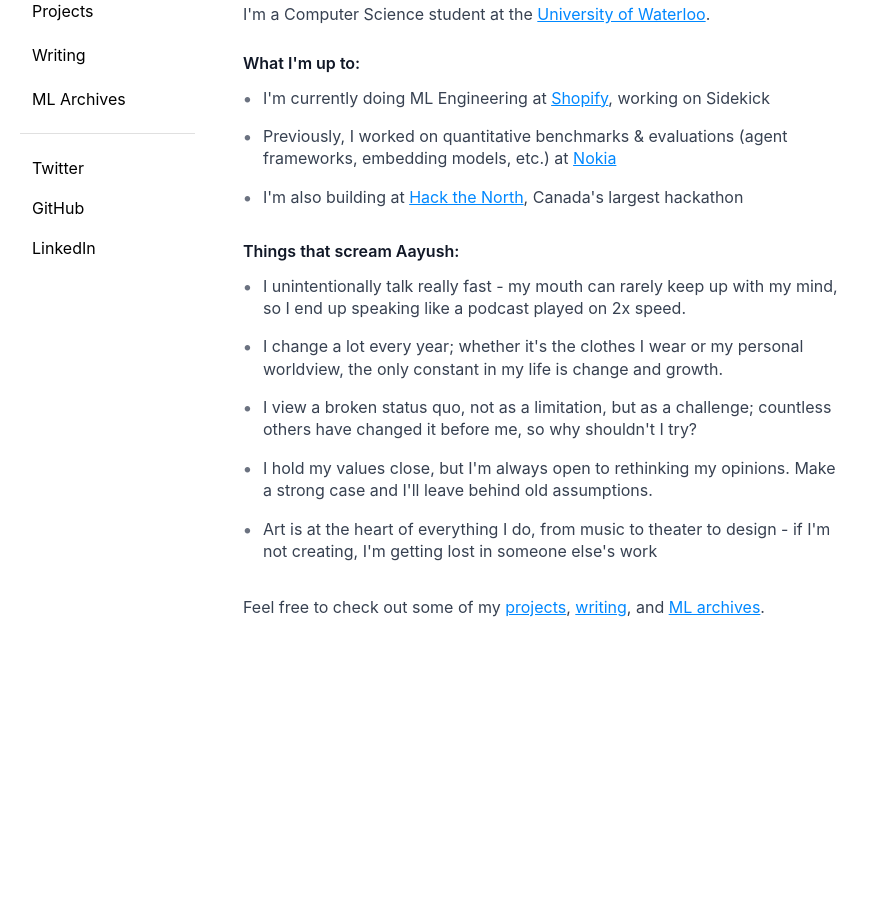
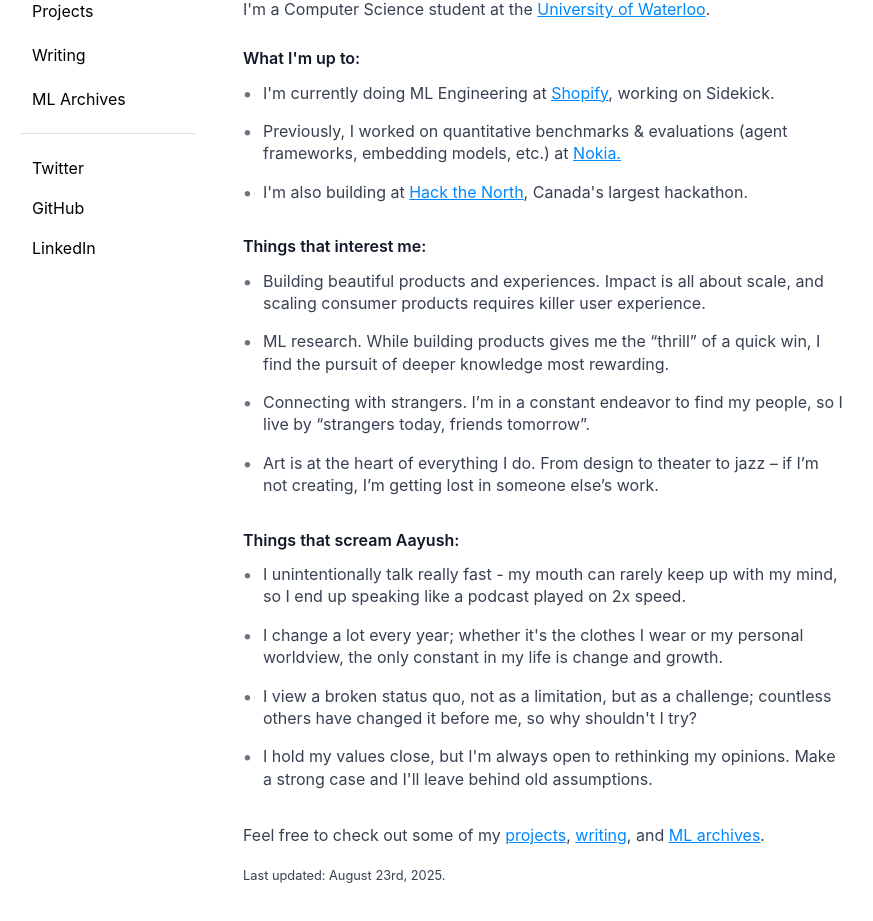
Before and after one commit to AayushGrover101/aayush-grover-portfolio, a React (Vite) app: page / in a window 1280 px wide. Shown: the part 131-1052 px from the top of the page, without its empty margins (68-941 px from the left). Before the commit the page ends 803 px from the top, so only its background shows below. Built offline with nearby package versions, Linux system fonts and the light colour scheme.

Commit message:
finished navbar + home text

```diff
--- a/src/components/Navbar/index.tsx
+++ b/src/components/Navbar/index.tsx
@@ -11,6 +11,22 @@
   flex-direction: column;
   align-self: flex-start;
   padding-left: 3rem;
+  position: sticky;
+  top: 80px;
+  height: fit-content;
+  max-height: calc(100vh - 80px);
+  overflow-y: auto;
+  overflow-x: hidden;
+  overscroll-behavior: contain;
+  scroll-behavior: smooth;
+
+  &::-webkit-scrollbar {
+    width: 0px;
+  }
+
+  scrollbar-width: none;
+  will-change: transform;
+  transform: translateZ(0);
 `;
 
 const NavSection = styled.div`
--- a/src/components/base/Layout/index.tsx
+++ b/src/components/base/Layout/index.tsx
@@ -5,7 +5,7 @@
 const LayoutContainer = styled.div`
   display: flex;
   justify-content: center;
-  margin-top: 80px;
+  margin-top: 75px;
   padding-bottom: 50px;
 `;
 
@@ -14,6 +14,9 @@
   max-width: 1200px;
   width: 100%;
   background-color: #ffffff;
+  position: relative;
+  overflow: visible;
+  isolation: isolate;
 `;
 
 const MainContent = styled.main`
--- a/src/pages/home/index.tsx
+++ b/src/pages/home/index.tsx
@@ -71,6 +71,13 @@
   margin-top: 2rem;
 `;
 
+const LastUpdated = styled.p`
+  font-size: 0.8rem;
+  color: #374151;
+  line-height: 1.7;
+  margin-top: 1rem;
+`;
+
 const Home: React.FC = () => {
   return (
     <HomeContainer>
@@ -91,12 +98,12 @@
             <Link href="https://shopify.com" target="_blank" rel="noopener noreferrer">
               Shopify
             </Link>
-            , working on Sidekick
+            , working on Sidekick.
           </ListItem>
           <ListItem>
             Previously, I worked on quantitative benchmarks & evaluations (agent frameworks, embedding models, etc.) at{" "}
             <Link href="https://nokia.com" target="_blank" rel="noopener noreferrer">
-              Nokia
+              Nokia.
             </Link>
           </ListItem>
           <ListItem>
@@ -104,7 +111,25 @@
             <Link href="https://hackthenorth.com" target="_blank" rel="noopener noreferrer">
               Hack the North
             </Link>
-            , Canada's largest hackathon
+            , Canada's largest hackathon.
+          </ListItem>
+        </List>
+      </Section>
+
+      <Section>
+        <SectionTitle>Things that interest me:</SectionTitle>
+        <List>
+          <ListItem>
+            Building beautiful products and experiences. Impact is all about scale, and scaling consumer products requires killer user experience.
+          </ListItem>
+          <ListItem>
+            ML research. While building products gives me the “thrill” of a quick win, I find the pursuit of deeper knowledge most rewarding.
+          </ListItem>
+          <ListItem>
+            Connecting with strangers. I’m in a constant endeavor to find my people, so I live by “strangers today, friends tomorrow”.
+          </ListItem>
+          <ListItem>
+            Art is at the heart of everything I do. From design to theater to jazz – if I’m not creating, I’m getting lost in someone else’s work.
           </ListItem>
         </List>
       </Section>
@@ -124,9 +149,6 @@
           <ListItem>
             I hold my values close, but I'm always open to rethinking my opinions. Make a strong case and I'll leave behind old assumptions.
           </ListItem>
-          <ListItem>
-            Art is at the heart of everything I do, from music to theater to design - if I'm not creating, I'm getting lost in someone else's work
-          </ListItem>
         </List>
       </Section>
 
@@ -136,6 +158,10 @@
         <Link href="/writing">writing</Link>, and{" "}
         <Link href="/ml-archives">ML archives</Link>.
       </BottomText>
+
+      <LastUpdated>
+        Last updated: August 23rd, 2025.
+      </LastUpdated>
     </HomeContainer>
   );
 };
```
